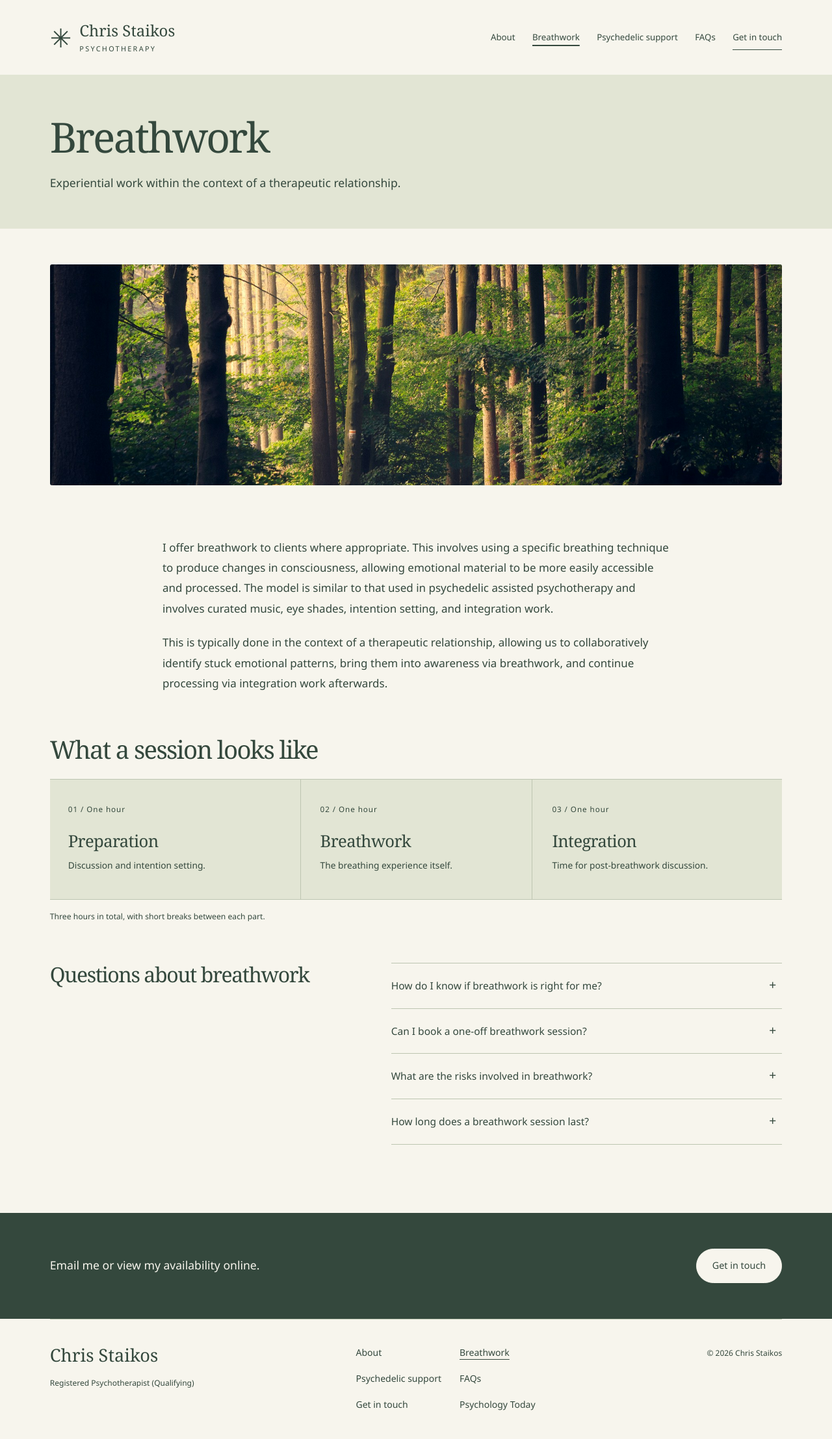
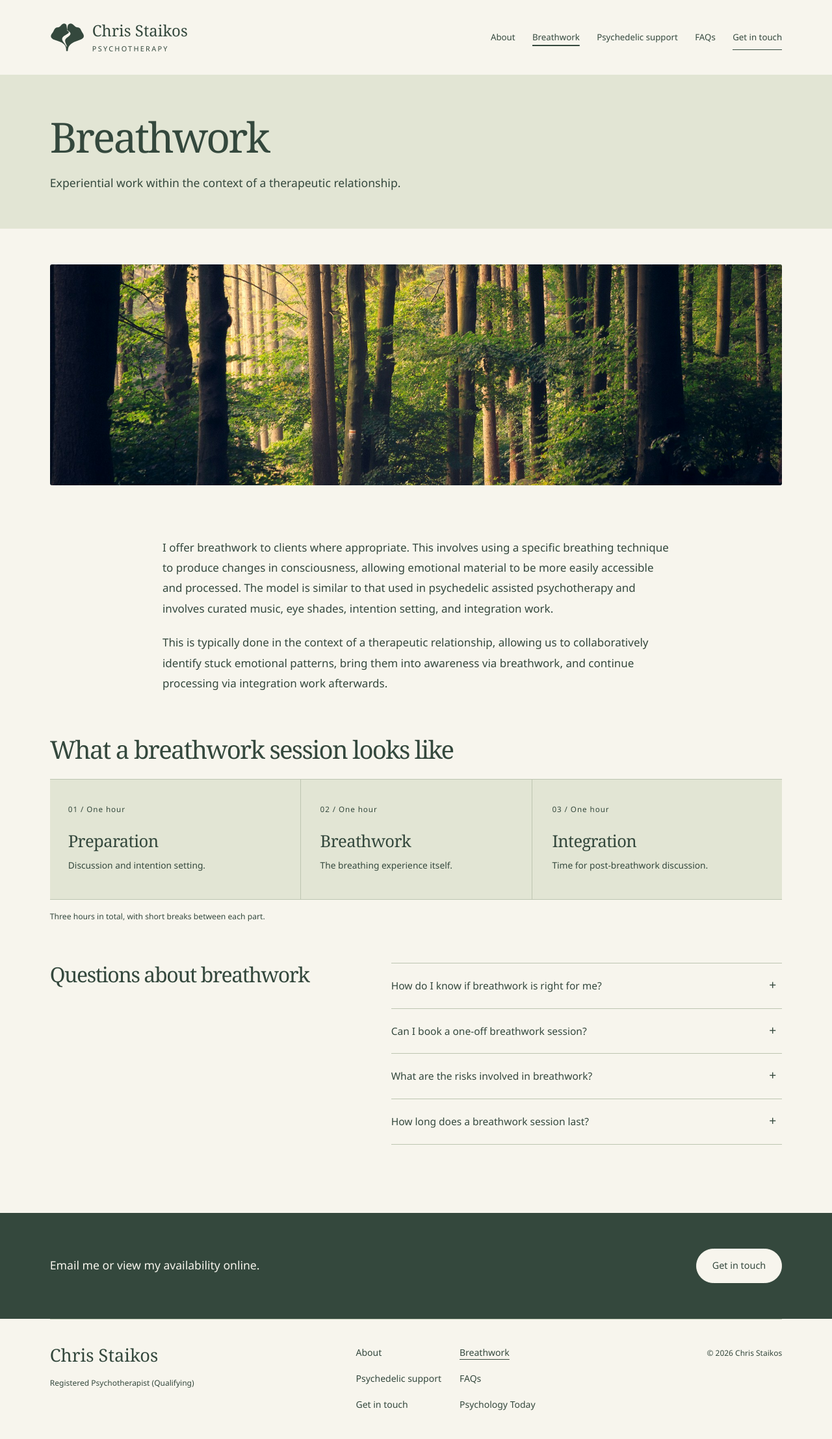
Before and after one commit to cstaikos/chris-staikos-psychotherapy, a Jekyll site: the page built from breathwork/index.html, in a window 1280 px wide. Shown: the whole page at 65% size. Built offline with Jekyll 4.4.1, drawn with Linux system fonts in a browser that asks for light colours.

Commit message:
logo and small text changes

```diff
--- a/_includes/breathwork.html
+++ b/_includes/breathwork.html
@@ -1,4 +1,49 @@
-<figure class="page-photo wrap"><img src="{{ '/assets/images/light.jpg' | relative_url }}" alt="Sunlight finding its way through a green woodland" width="1800" height="1200" loading="lazy"></figure>
-<section id="breathwork" class="breathwork-section section"><div class="wrap"><div class="breathwork-intro"><div class="prose">{% for p in c.breathwork %}<p>{{ p }}</p>{% endfor %}</div></div><h2 class="session-heading" id="session-heading">What a session looks like</h2><div class="session-flow" aria-labelledby="session-heading"><div><span>01 / One hour</span><h3>Preparation</h3><p>Discussion and intention setting.</p></div><div><span>02 / One hour</span><h3>Breathwork</h3><p>The breathing experience itself.</p></div><div><span>03 / One hour</span><h3>Integration</h3><p>Time for post-breathwork discussion.</p></div></div><p class="flow-note">Three hours in total, with short breaks between each part.</p><div class="faq-layout"><div><h2>Questions about breathwork</h2></div>{% include questions.html items=c.breath_faq %}</div></div></section>
+<figure class="page-photo wrap">
+    <img
+        src="{{ '/assets/images/light.jpg' | relative_url }}"
+        alt="Sunlight finding its way through a green woodland"
+        width="1800"
+        height="1200"
+        loading="lazy"
+    />
+</figure>
+<section id="breathwork" class="breathwork-section section">
+    <div class="wrap">
+        <div class="breathwork-intro">
+            <div class="prose">
+                {% for p in c.breathwork %}
+                <p>{{ p }}</p>
+                {% endfor %}
+            </div>
+        </div>
+        <h2 class="session-heading" id="session-heading">
+            What a breathwork session looks like
+        </h2>
+        <div class="session-flow" aria-labelledby="session-heading">
+            <div>
+                <span>01 / One hour</span>
+                <h3>Preparation</h3>
+                <p>Discussion and intention setting.</p>
+            </div>
+            <div>
+                <span>02 / One hour</span>
+                <h3>Breathwork</h3>
+                <p>The breathing experience itself.</p>
+            </div>
+            <div>
+                <span>03 / One hour</span>
+                <h3>Integration</h3>
+                <p>Time for post-breathwork discussion.</p>
+            </div>
+        </div>
+        <p class="flow-note">
+            Three hours in total, with short breaks between each part.
+        </p>
+        <div class="faq-layout">
+            <div><h2>Questions about breathwork</h2></div>
+            {% include questions.html items=c.breath_faq %}
+        </div>
+    </div>
+</section>
 
 {% include invitation.html %}
--- a/_layouts/site.html
+++ b/_layouts/site.html
@@ -8,7 +8,7 @@
         <meta name="theme-color" content="#34483d" />
         <link
             rel="icon"
-            href="{{ '/assets/favicon.svg' | relative_url }}"
+            href="{{ '/assets/favicon.svg?v=ginkgo' | relative_url }}"
             type="image/svg+xml"
         />
         <link rel="stylesheet" href="{{ '/assets/site.css' | relative_url }}" />
@@ -20,8 +20,7 @@
         <a class="skip-link" href="#main">Skip to content</a>
         <header class="site-header wrap">
             <a class="brand" href="{{ '/' | relative_url }}"
-                ><span class="brand-symbol" aria-hidden="true">✳</span
-                ><span>Chris Staikos<small>Psychotherapy</small></span></a
+                ><img class="brand-symbol" src="{{ '/assets/brand/ginkgo-path.svg' | relative_url }}" alt="" width="52" height="46" /><span>Chris Staikos<small>Psychotherapy</small></span></a
             >
             <button
                 class="menu-toggle"
```
Also changed, not shown: assets/brand/ginkgo-path.svg (added), assets/favicon.svg, assets/site.css.
